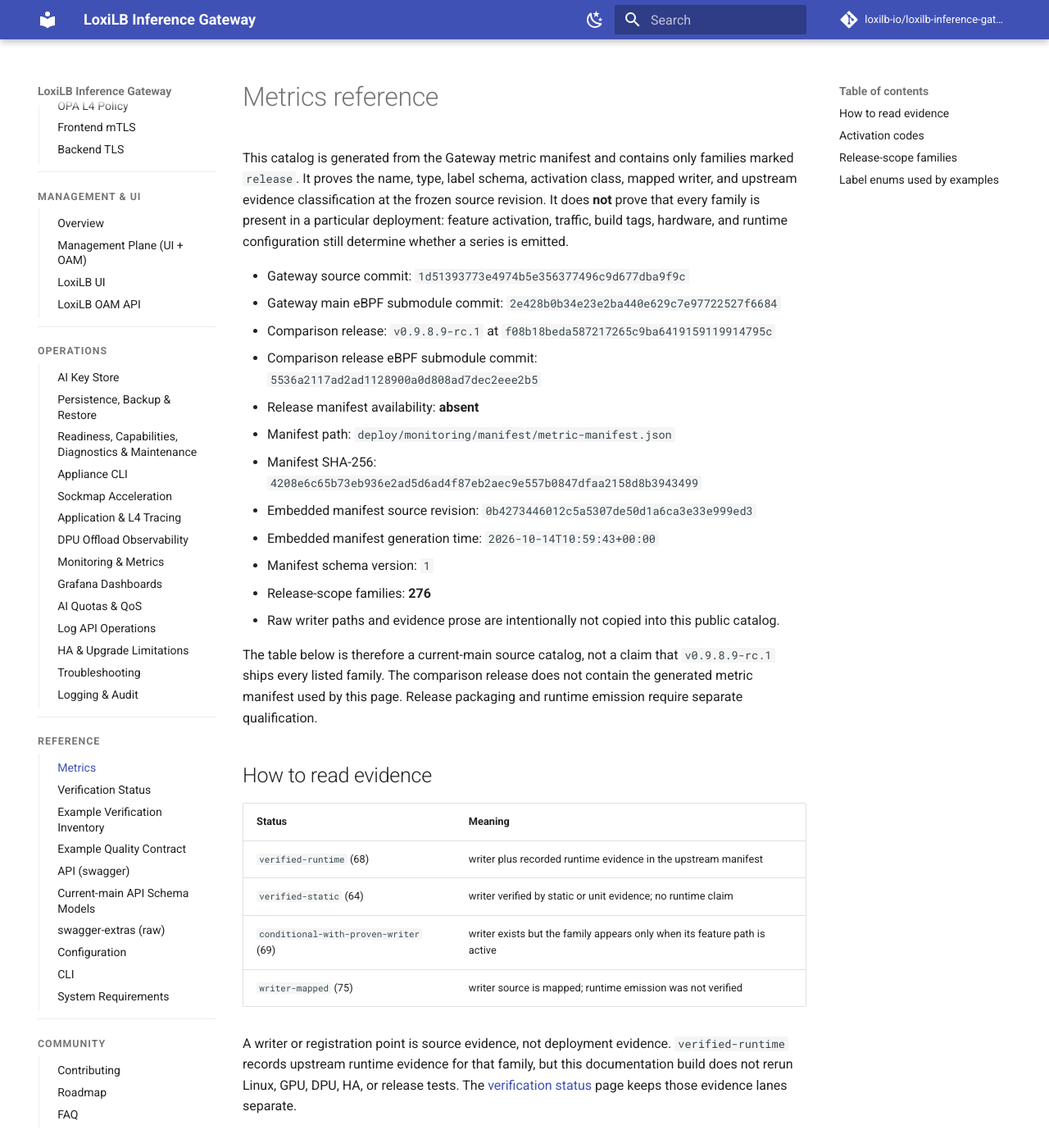
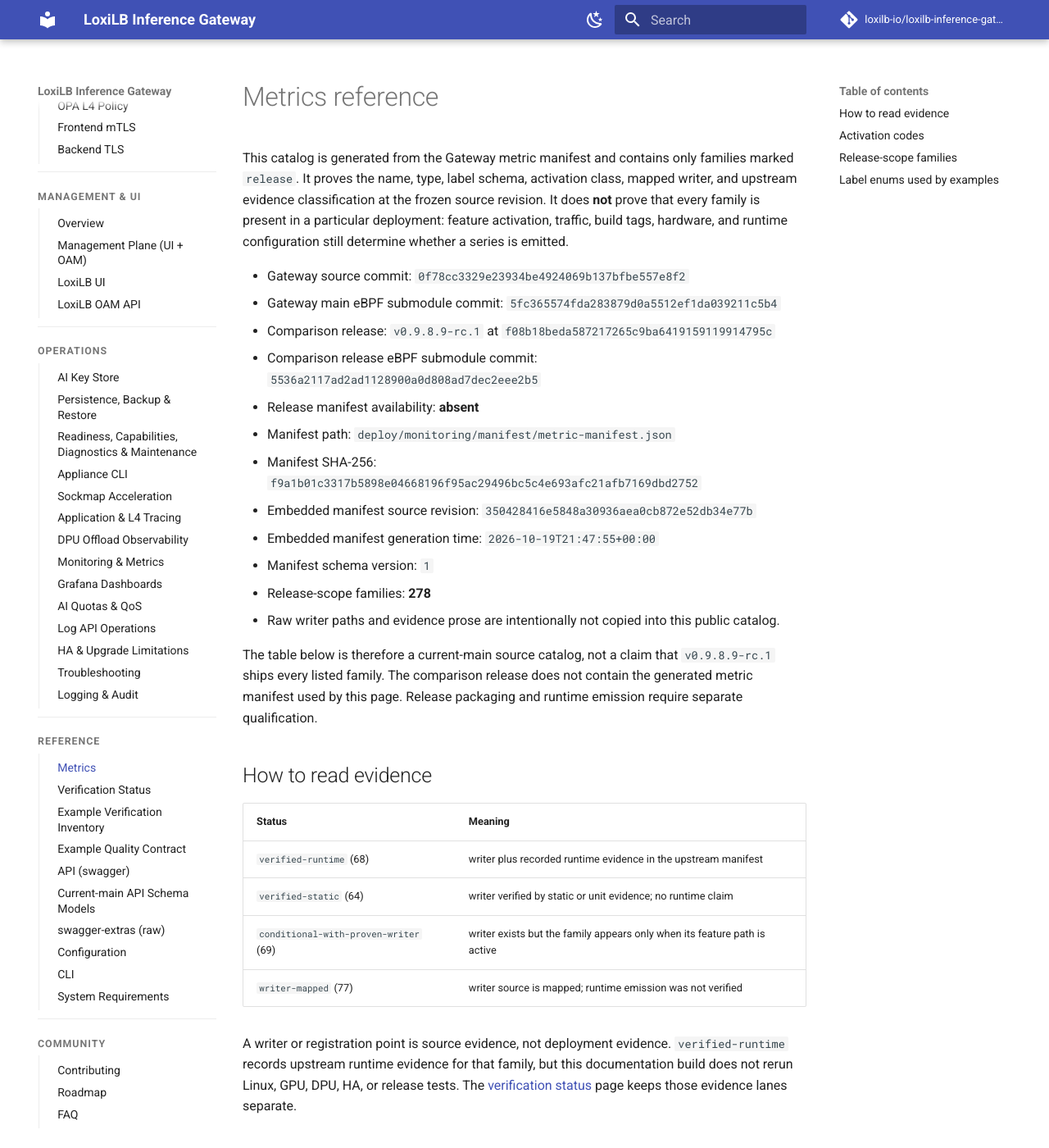
Before and after one commit to loxilb-io/loxilbdocs-inference-gateway, an MkDocs documentation site: the page built from docs/reference/metrics.md, in a window 1280 px wide and 1400 px high. Shown: the whole window at 82% size. Built offline with MkDocs 1.6.1 and Material for MkDocs 9.7.7, drawn with Linux system fonts in a browser that asks for light colours; comment, search, counter and statistics services are not loaded; the version menu is left out; some of the changed text lies outside the part shown.

Commit message:
docs: sync references to current Gateway contract
Signed-off-by: NLX-SeokHwanKong <76096751+NLX-SeokHwanKong@users.noreply.github.com>

```diff
--- a/docs/reference/metrics.md
+++ b/docs/reference/metrics.md
@@ -7,17 +7,17 @@
 deployment: feature activation, traffic, build tags, hardware, and runtime
 configuration still determine whether a series is emitted.
 
-- Gateway source commit: `1d51393773e4974b5e356377496c9d677dba9f9c`
-- Gateway main eBPF submodule commit: `2e428b0b34e23e2ba440e629c7e97722527f6684`
+- Gateway source commit: `0f78cc3329e23934be4924069b137bfbe557e8f2`
+- Gateway main eBPF submodule commit: `5fc365574fda283879d0a5512ef1da039211c5b4`
 - Comparison release: `v0.9.8.9-rc.1` at `f08b18beda587217265c9ba6419159119914795c`
 - Comparison release eBPF submodule commit: `5536a2117ad2ad1128900a0d808ad7dec2eee2b5`
 - Release manifest availability: **absent**
 - Manifest path: `deploy/monitoring/manifest/metric-manifest.json`
-- Manifest SHA-256: `4208e6c65b73eb936e2ad5d6ad4f87eb2aec9e557b0847dfaa2158d8b3943499`
-- Embedded manifest source revision: `0b4273446012c5a5307de50d1a6ca3e33e999ed3`
-- Embedded manifest generation time: `2026-10-14T10:59:43+00:00`
+- Manifest SHA-256: `f9a1b01c3317b5898e04668196f95ac29496bc5c4e693afc21afb7169dbd2752`
+- Embedded manifest source revision: `350428416e5848a30936aea0cb872e52db34e77b`
+- Embedded manifest generation time: `2026-10-19T21:47:55+00:00`
 - Manifest schema version: `1`
-- Release-scope families: **276**
+- Release-scope families: **278**
 - Raw writer paths and evidence prose are intentionally not copied into this public catalog.
 
 The table below is therefore a current-main source catalog, not a claim
@@ -32,7 +32,7 @@
 | `verified-runtime` (68) | writer plus recorded runtime evidence in the upstream manifest |
 | `verified-static` (64) | writer verified by static or unit evidence; no runtime claim |
 | `conditional-with-proven-writer` (69) | writer exists but the family appears only when its feature path is active |
-| `writer-mapped` (75) | writer source is mapped; runtime emission was not verified |
+| `writer-mapped` (77) | writer source is mapped; runtime emission was not verified |
 
 A writer or registration point is source evidence, not deployment evidence.
 `verified-runtime` records upstream runtime evidence for that family, but this
```
Also changed, not shown: other parts of docs/reference/metrics.md (+2 -0 lines), docs/operations/backup-restore.md (+8 -5 lines), docs/reference/api-schema-models.md (+3 -3 lines), 3 other files.
